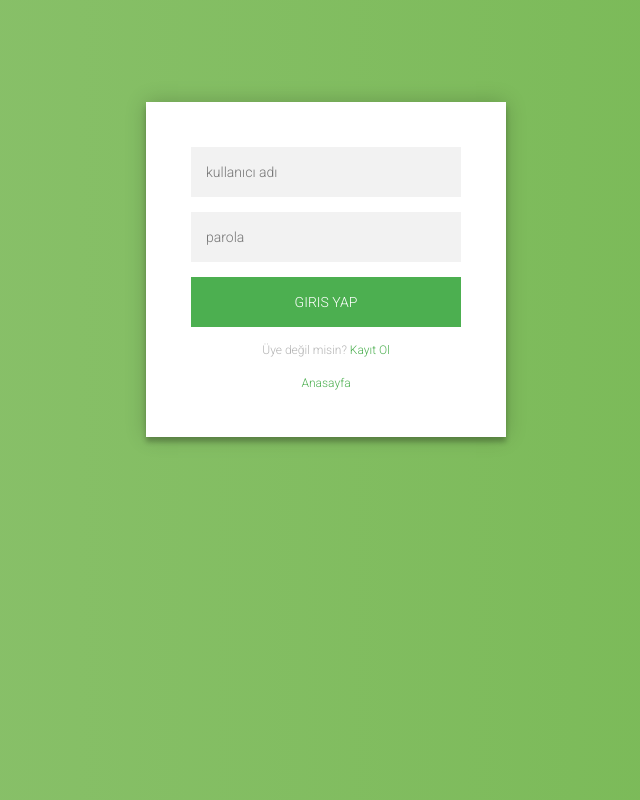
After one commit to vaedasti/my_blog_website, a PHP site: page /login.php in a window 1280 px wide. The commit adds this page. Shown: the whole page, without its empty margins (314-954 px from the left). Run offline with PHP 8.4, Linux system fonts and the light colour scheme; data that the repository does not hold is empty; some libraries are stand-ins or nearby versions.

Commit message:
21-07-2017

```diff
--- a/index.php
+++ b/index.php
@@ -16,8 +16,9 @@
                                     `parola` VARCHAR(255) NOT NULL ,
                                     `email` VARCHAR(255) NOT NULL ,
                                     `ad` VARCHAR(255) NOT NULL ,
-                                    `soyad` VARCHAR(55) NULL ,
-                                    `tel` INT NULL , `dTarih` TIMESTAMP NULL ,
+                                    `soyad` VARCHAR(255) NULL ,
+                                    `tel` VARCHAR(11) NULL ,
+                                    `dTarih` TIMESTAMP NULL ,
                                     `kTarih` TIMESTAMP NOT NULL DEFAULT CURRENT_TIMESTAMP ,
                                     `tip` INT(3) NOT NULL DEFAULT '0' ,
                                     PRIMARY KEY (`id`),
--- /dev/null
+++ b/login.php
@@ -0,0 +1,196 @@
+<!-- https://codepen.io/colorlib/pen/rxddKy -->
+<?php require_once "php/database.php"; ?>
+<?php
+  if (! empty($_SESSION['kAd'])) {
+    # code... Redirect
+  }
+  else {
+    $bilgi = array(
+      'kAdi' => $_POST['kAdi'],
+      'isim' => $_POST['isim'],
+      'sIsim' => $_POST['sIsim'],
+      'parola' => $_POST['parola'],
+      'tel' => $_POST['tel'],
+      'dTarih' => $_POST['dTarih'],
+      'email' => $_POST['email']
+    );
+    if (! empty($bilgi['isim'])) {
+      # Kayıt
+      //echo "<script></script>";
+      die();
+    }
+    else { # Giriş
+      if (! empty($bilgi['kAdi']) && ! empty($bilgi['parola'])) { // Here......................
+        echo '<script>
+                function yonlendir(){
+                  git("Hoşgeldiniz '.$bilgi['isim'].'", /my_blog_website");
+                }</script>';
+        //die();
+      }
+    }
+  }
+?>
+<html>
+  <head>
+    <meta charset="utf-8">
+    <title>Login</title>
+    <meta name="description" content="<?php echo $website_bilgileri['site_bilgisi'] ?>">
+    <meta name="author" content="Velat Vurgun">
+    <!-- mobile specific metas
+    ================================================== -->
+    <meta name="viewport" content="width=device-width, initial-scale=1, maximum-scale=1">
+
+    <!-- Favicons
+    ================================================== -->
+    <link rel="shortcut icon" href="favicon.png" >
+    <script type="text/javascript">
+      function git(mesaj, url){
+        //Hoşgeldiniz Administrator.
+        document.getElementsByClassName('login-form')[0].style="display: none;";
+        document.getElementsByClassName('register-form')[0].style="display: none;";
+        document.getElementsByClassName('yonlendir')[0].innerHTML="<h3>"+mesaj+"</h3>Yönlendiriliyorsunuz.Eğer tarayıcınız yönlendirmeyi desteklemiyorsa lütfen aşağıdaki linke tıklayınız.";
+        setTimeout(function(){
+          window.location.replace(url);
+        }, 3000);
+      }
+    </script>
+    <!-- Bootstrap
+    ================================================== -->
+    <!-- Latest compiled and minified CSS -->
+    <link rel="stylesheet" href="https://maxcdn.bootstrapcdn.com/bootstrap/3.3.7/css/bootstrap.min.css" integrity="sha384-BVYiiSIFeK1dGmJRAkycuHAHRg32OmUcww7on3RYdg4Va+PmSTsz/K68vbdEjh4u" crossorigin="anonymous">
+    <!-- Latest compiled and minified JavaScript -->
+    <script src="https://maxcdn.bootstrapcdn.com/bootstrap/3.3.7/js/bootstrap.min.js" integrity="sha384-Tc5IQib027qvyjSMfHjOMaLkfuWVxZxUPnCJA7l2mCWNIpG9mGCD8wGNIcPD7Txa" crossorigin="anonymous"></script>
+    <style>
+      @import url(https://fonts.googleapis.com/css?family=Roboto:300);
+      .login-page {
+        width: 360px;
+        padding: 8% 0 0;
+        margin: auto;
+      }
+      .form {
+        position: relative;
+        z-index: 1;
+        background: #FFFFFF;
+        max-width: 360px;
+        margin: 0 auto 100px;
+        padding: 45px;
+        text-align: center;
+        box-shadow: 0 0 20px 0 rgba(0, 0, 0, 0.2), 0 5px 5px 0 rgba(0, 0, 0, 0.24);
+      }
+      .form input {
+        font-family: "Roboto", sans-serif;
+        outline: 0;
+        background: #f2f2f2;
+        width: 100%;
+        border: 0;
+        margin: 0 0 15px;
+        padding: 15px;
+        box-sizing: border-box;
+        font-size: 14px;
+      }
+      .form button {
+        font-family: "Roboto", sans-serif;
+        text-transform: uppercase;
+        outline: 0;
+        background: #4CAF50;
+        width: 100%;
+        border: 0;
+        padding: 15px;
+        color: #FFFFFF;
+        font-size: 14px;
+        -webkit-transition: all 0.3 ease;
+        transition: all 0.3 ease;
+        cursor: pointer;
+      }
+      .form button:hover,.form button:active,.form button:focus {
+        background: #43A047;
+      }
+      .form .message {
+        margin: 15px 0 0;
+        color: #b3b3b3;
+        font-size: 12px;
+      }
+      .form .message a {
+        color: #4CAF50;
+        text-decoration: none;
+      }
+      .form .register-form {
+        display: none;
+      }
+      .container {
+        position: relative;
+        z-index: 1;
+        max-width: 300px;
+        margin: 0 auto;
+      }
+      .container:before, .container:after {
+        content: "";
+        display: block;
+        clear: both;
+      }
+      .container .info {
+        margin: 50px auto;
+        text-align: center;
+      }
+      .container .info h1 {
+        margin: 0 0 15px;
+        padding: 0;
+        font-size: 36px;
+        font-weight: 300;
+        color: #1a1a1a;
+      }
+      .container .info span {
+        color: #4d4d4d;
+        font-size: 12px;
+      }
+      .container .info span a {
+        color: #000000;
+        text-decoration: none;
+      }
+      .container .info span .fa {
+        color: #EF3B3A;
+      }
+      body {
+        background: #76b852; /* fallback for old browsers */
+        background: -webkit-linear-gradient(right, #76b852, #8DC26F);
+        background: -moz-linear-gradient(right, #76b852, #8DC26F);
+        background: -o-linear-gradient(right, #76b852, #8DC26F);
+        background: linear-gradient(to left, #76b852, #8DC26F);
+        font-family: "Roboto", sans-serif;
+        -webkit-font-smoothing: antialiased;
+        -moz-osx-font-smoothing: grayscale;
+      }
+    </style>
+    <script src="//cdnjs.cloudflare.com/ajax/libs/jquery/2.1.3/jquery.min.js" charset="utf-8"></script>
+  </head>
+  <body onload="yonlendir();">
+    <div class="login-page">
+      <div class="form">
+        <form class="register-form" action="#" method="post">
+          <input type="text" placeholder="kullanıcı adı" name="kAdi"/>
+          <input type="text" placeholder="isim" name="isim"/>
+          <input type="text" placeholder="soyisim" name="sIsim"/>
+          <input type="password" placeholder="parola" name="parola"/>
+          <input type="number" placeholder="telefon" name="tel"/>
+          <input type="date" placeholder="doğum tarihi" name="dTarih"/>
+          <input type="email" placeholder="email adresi" name="email"/>
+          <button>kaydol</button>
+          <p class="message">Zaten üye misin? <a href="#">Giriş Yap</a></p>
+        </form>
+        <form class="login-form" action="#" method="post">
+          <input type="text" placeholder="kullanıcı adı" name="kAdi"/>
+          <input type="password" placeholder="parola" name="parola"/>
+          <button>giris yap</button>
+          <p class="message">Üye değil misin? <a href="#">Kayıt Ol</a></p>
+        </form>
+        <div class="yonlendir"></div>
+        <p class="message"><a href="/my_blog_website/">Anasayfa</a></p>
+      </div>
+    </div>
+  </body>
+  <script type="text/javascript">
+    $('.message a').click(function(){
+      $('form').animate({height: "toggle", opacity: "toggle"}, "slow");
+    });
+  </script>
+</html>
--- a/php/head.php
+++ b/php/head.php
@@ -29,4 +29,7 @@
     <!-- Favicons
     ================================================== -->
     <link rel="shortcut icon" href="favicon.png" >
+
+    <!-- Bootstrap
+    ================================================== -->
   </head>
--- a/php/header.php
+++ b/php/header.php
@@ -25,13 +25,13 @@
 							}*/
 						?>
 						<li class="current"><a href="<?php $_SERVER['PHP_SELF']; ?>">Ana Sayfa</a></li>
-						<!--<li class="has-children"><a href="#">Dropdown</a>
+						<li class="has-children"><a href="#">Kategoriler</a>
 							<ul>
 								<li><a href="#">Submenu 01</a></li>
 								<li><a href="#">Submenu 02</a></li>
 								<li><a href="#">Submenu 03</a></li>
 							</ul>
-						</li>-->
+						</li>
 						<li><a href="demo.php">Demo</a></li>
 						<li><a href="archives.php">Arşiv</a></li>
 						<li class="has-children"><a href="single.php">Blog</a>
@@ -41,6 +41,7 @@
 							</ul>
 						</li>
 						<li><a href="page.php">Page</a></li>
+						<!-- <li><a href="login.php">Login</a></li> -->
 					</ul> <!-- end #nav -->
 				</div>
 			</nav> <!-- end #nav-wrap -->
--- a/php/sidebar.php
+++ b/php/sidebar.php
@@ -5,6 +5,10 @@
           <input type="text" name="ara" value="Ara..." onblur="if(this.value == '') { this.value = 'Ara...'; }" onfocus="if (this.value == 'Ara...') { this.value = ''; }" class="text-search">
           <input type="submit" value="" class="submit-search">
         </form>
+      </div>
+      <div class="widget widget_text">
+        <h3>Kullanıcı</h3>
+        <a href="login.php">Giriş Yap</a>
       </div>
       <div class="widget widget_categories group">
         <h3>Kategoriler</h3>
```
Also changed, not shown: php/content.php (+8 -4 lines).
